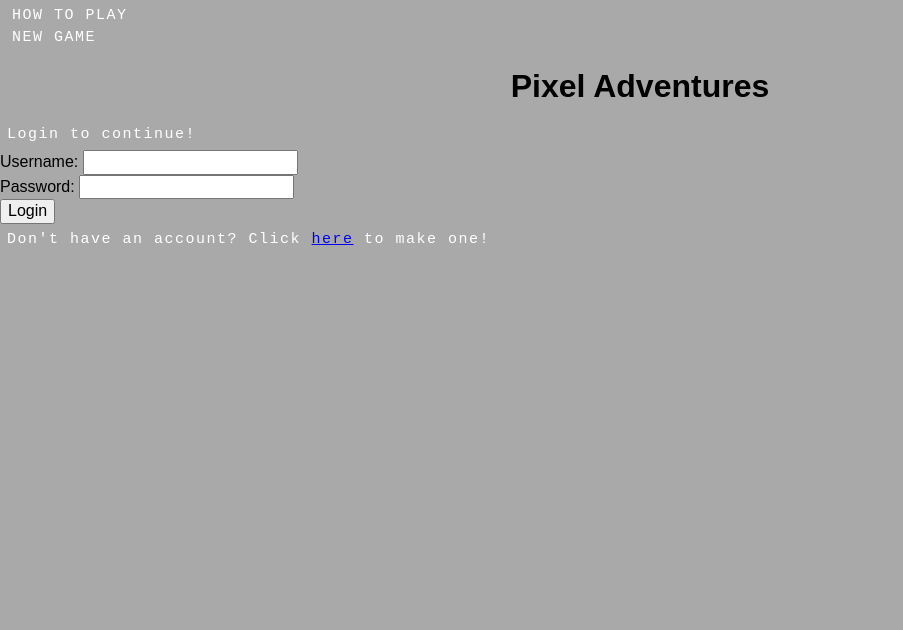
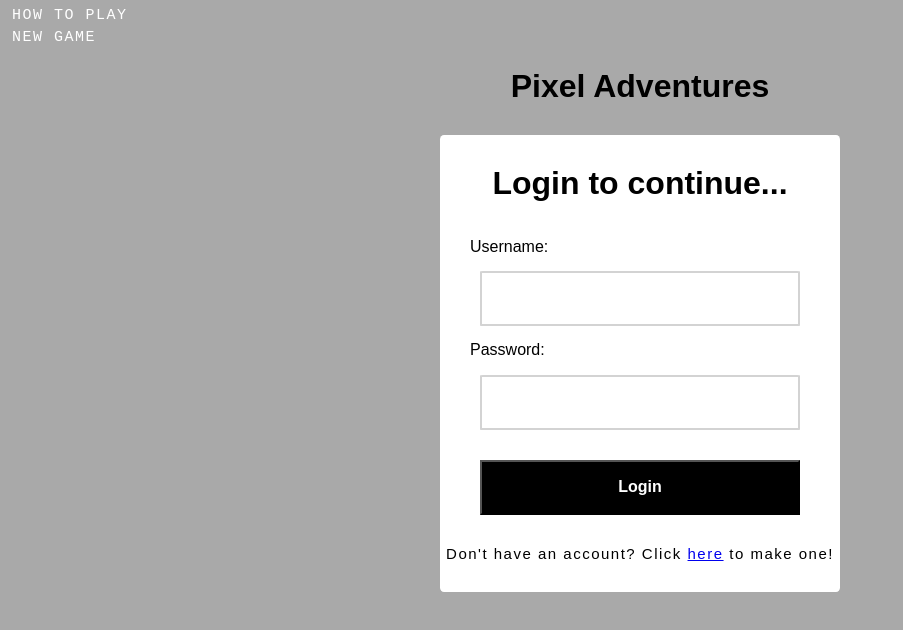
Before and after one commit to TheSundayMailman/pixel-adventures-client, a React (Create React App) app: page / in a window 1280 px wide. Shown: the top 630 px of the page, without its empty margins (0-903 px from the left). Built offline with nearby package versions, Linux system fonts and the light colour scheme.

Commit message:
added formatting to login/register page

```diff
--- a/src/App.css
+++ b/src/App.css
@@ -1,4 +1,69 @@
-/* TEXT STYLE */
+/* LOGIN/REGISTER FORMS */
+.form-container {
+  display: block;
+  margin: auto;
+  margin-top: 30px;
+  width: 400px;
+  background-color: white;
+  border-radius: 1%;
+}
+.form-container h1 {
+  text-align: center;
+  padding-top: 30px;
+}
+.form-container p {
+  text-align: center;
+  color: black;
+  font-family: fantasy;
+  padding-bottom: 30px;
+}
+.form-container p a {
+  display: inline-block;
+}
+form.form-input * {
+  display: block;
+  margin: auto;
+}
+form.form-input label {
+  font-family: fantasy;
+  padding-left: 30px;
+  padding-top: 15px;
+  padding-bottom: 15px;
+}
+form.form-input input {
+  width: 320px;
+  height: 55px;
+  padding: 15px;
+  color: #b3b4b5;
+  font-weight: bold;
+  border: solid lightgray 2px;
+  border-radius: 1%;
+}
+form.form-input select {
+  width: 320px;
+  height: 55px;
+  padding: 15px;
+  color: black;
+  font-weight: bold;
+  border: solid lightgray 2px;
+  border-radius: 1%;
+}
+form.form-input button {
+  font-family: fantasy;
+  margin-top: 30px;
+  margin-bottom: 30px;
+  width: 320px;
+  height: 55px;
+  color: white;
+  background-color: black;
+  font-weight: bold;
+  transition-duration: 0.5s;
+}
+form.form-input button:hover {
+  background-color: darkgray;
+}
+
+/* GAME TEXT STYLE */
 h1 {
   font-family: fantasy;
   text-align: center;
--- a/src/components/login-form.js
+++ b/src/components/login-form.js
@@ -1,5 +1,6 @@
 import React from 'react';
 import {reduxForm, Field} from 'redux-form';
+import {Link} from 'react-router-dom';
 
 import {loginUser} from '../actions/auth.js';
 
@@ -12,13 +13,17 @@ export class LoginForm extends React.Component {
 
   render() {
     return (
-      <form onSubmit={this.props.handleSubmit(values => this.submitUser(values))}>
-        <label htmlFor="username">Username: </label>
-        <Field component="input" type="text" name="username" /><br />
-        <label htmlFor="password">Password: </label>
-        <Field component="input" type="password" name="password" /><br />
-        <Field component="button" name="login-button">Login</Field>
-      </form>
+      <section className="form-container">
+        <h1>Login to continue...</h1>
+        <form className="form-input" onSubmit={this.props.handleSubmit(values => this.submitUser(values))}>
+          <label htmlFor="username">Username: </label>
+          <Field component="input" type="text" name="username" />
+          <label htmlFor="password">Password: </label>
+          <Field component="input" type="password" name="password" />
+          <Field component="button" name="login-button">Login</Field>
+          <p>Don't have an account? Click <Link to="/register">here</Link> to make one!</p>
+        </form>
+      </section>
     );
   }
 }
--- a/src/components/login-page.js
+++ b/src/components/login-page.js
@@ -1,6 +1,6 @@
 import React from 'react';
 import {connect} from 'react-redux';
-import {Redirect, Link} from 'react-router-dom';
+import {Redirect} from 'react-router-dom';
 
 import LoginForm from './login-form.js';
 
@@ -11,9 +11,7 @@ export function LoginPage(props) {
   return (
     <main>
       <h1>Pixel Adventures</h1>
-      <p>Login to continue!</p>
       <LoginForm />
-      <p>Don't have an account? Click <Link to="/register">here</Link> to make one!</p>
     </main>
   );
 }
--- a/src/components/register-form.js
+++ b/src/components/register-form.js
@@ -1,5 +1,6 @@
 import React from 'react';
 import {reduxForm, Field} from 'redux-form';
+import {Link} from 'react-router-dom';
 
 import {registerUser} from '../actions/users.js';
 import {loginUser} from '../actions/auth.js';
@@ -18,13 +19,16 @@ export class RegisterForm extends React.Component {
 
   render() {
     return (
-      <form onSubmit={this.props.handleSubmit(values => this.submitUser(values))}>
+      <section className="form-container">
+        <h1>Register to play!</h1>
+        <form className="form-input" onSubmit={this.props.handleSubmit(values => this.submitUser(values))}>
           <label htmlFor="username">Username: </label>
-        <Field component="input" type="text" name="username" /><br />
+          <Field component="input" type="text" name="username" />
           <label htmlFor="password">Password: </label>
-        <Field component="input" type="password" name="password" /><br />
+          <Field component="input" type="password" name="password" />
           <label htmlFor="char-name">Character Name: </label>
-        <Field component="input" type="text" name="name" /><br />
+          <Field component="input" type="text" name="name" />
+          <label htmlFor="job">Choose a Class: </label>
           <Field component="select" name="job">
             <option>Choose a class</option>
             <option>KNIGHT</option>
@@ -32,7 +36,9 @@ export class RegisterForm extends React.Component {
             <option>CLERIC</option>
           </Field><br />
           <Field component="button" name="register-button">Register</Field>
+          <p>Have an account? Click <Link to="/">here</Link> to login!</p>
         </form>
+      </section>
     );
   }
 }
--- a/src/components/register-page.js
+++ b/src/components/register-page.js
@@ -11,7 +11,6 @@ export function RegisterPage(props) {
   return (
     <main>
       <h1>Pixel Adventures</h1>
-      <p>Register to play!</p>
       <RegisterForm />
     </main>
   );
```
Lines whose indentation alone changed are shown as unchanged.
